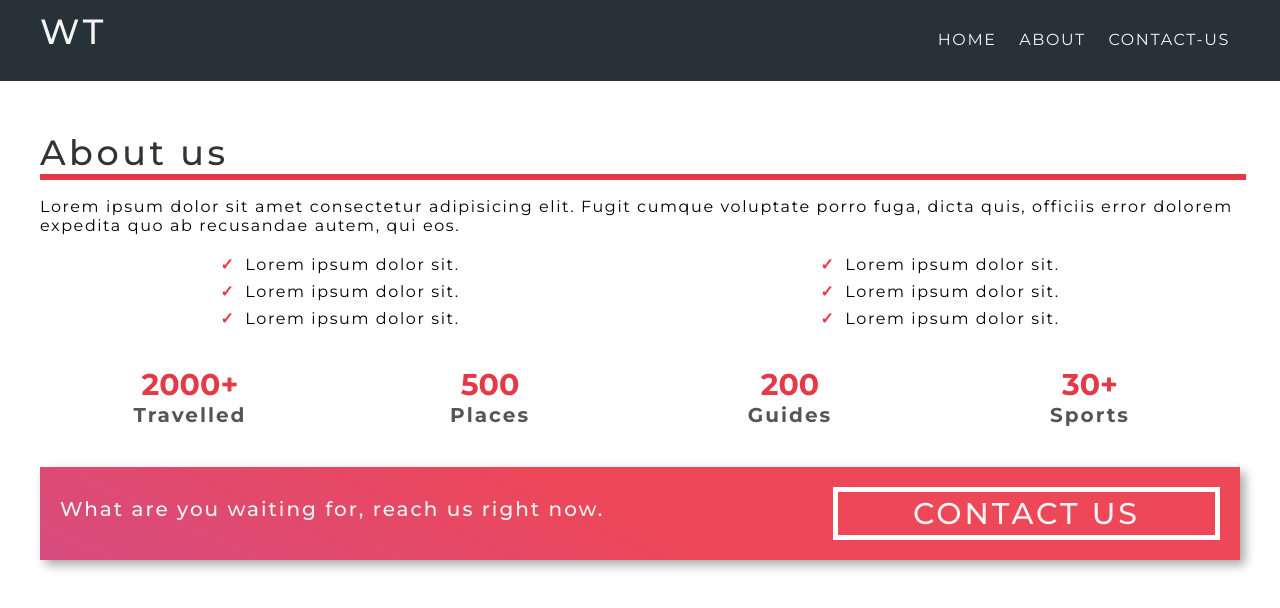
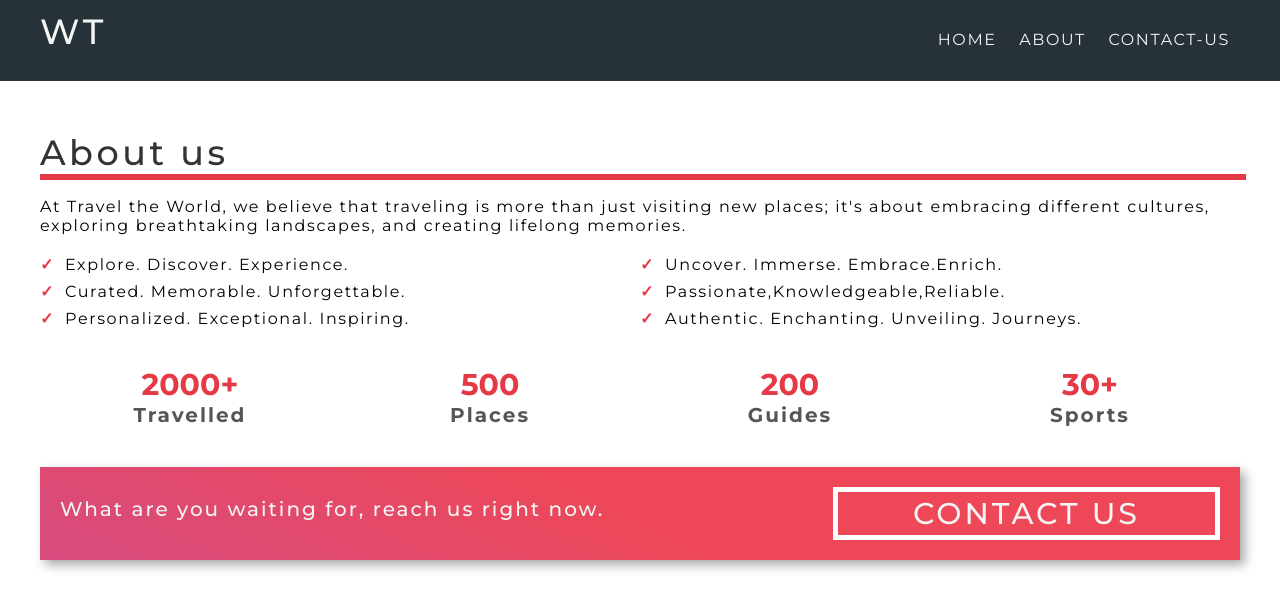
Before and after one commit to itslakshyayadav/learn-html-css, a website: page travel_website/about.html in a window 1280 px wide. Drawn offline with Linux system fonts and the light colour scheme.

Commit message:
image and text change

```diff
--- a/travel_website/about.html
+++ b/travel_website/about.html
@@ -29,20 +29,21 @@
       <section class="about">
         <div class="container">
             <h2 class="lg-heading text-black about-heading">About us</h2>
-            <p>Lorem ipsum dolor sit amet consectetur adipisicing elit. Fugit cumque voluptate porro fuga, dicta quis, officiis error dolorem expedita quo ab recusandae autem, qui eos.</p>
+            <p>At Travel the World, we believe that traveling is more than just visiting new places; it's about embracing different cultures, exploring breathtaking landscapes, and creating lifelong memories.</p>
             <div class="about-wrapper">
                 <div class="left">
                     <ul>
-                        <li>Lorem ipsum dolor sit.</li>
-                        <li>Lorem ipsum dolor sit.</li>
-                        <li>Lorem ipsum dolor sit.</li>
+                        <li>Explore. Discover. Experience.</li>
+                        <li>Curated. Memorable. Unforgettable.</li>
+                        <li>Personalized. Exceptional. Inspiring.</li>
+
                     </ul>
                 </div>
                 <div class="right">
                     <ul>
-                        <li>Lorem ipsum dolor sit.</li>
-                        <li>Lorem ipsum dolor sit.</li>
-                        <li>Lorem ipsum dolor sit.</li>
+                        <li>Uncover. Immerse. Embrace.Enrich.</li>
+                        <li>Passionate,Knowledgeable,Reliable.</li>
+                        <li>Authentic. Enchanting. Unveiling. Journeys.</li>
                     </ul>
                 </div>
             </div>
--- a/travel_website/css/travel.css
+++ b/travel_website/css/travel.css
@@ -121,7 +121,7 @@ h3 {
   position: relative;
   height: 100vh;
   background: linear-gradient(rgba(0, 0, 0, 0.5), rgba(0, 0, 0, 0.5)),
-    url("../website-img/header-image.jpg");
+    url("../website-img/main.jpg");
   background-position: center;
   background-size: cover;
   background-repeat: no-repeat;
@@ -279,7 +279,7 @@ h3 {
 
 .about-wrapper {
   /* border: 2px solid black; */
-  text-align: center;
+  text-align: left;
   margin-top: 2rem;
 }
 
```
Also changed, not shown: travel_website/index.html (+1 -1 lines), travel_website/website-img/main.jpg (added).
